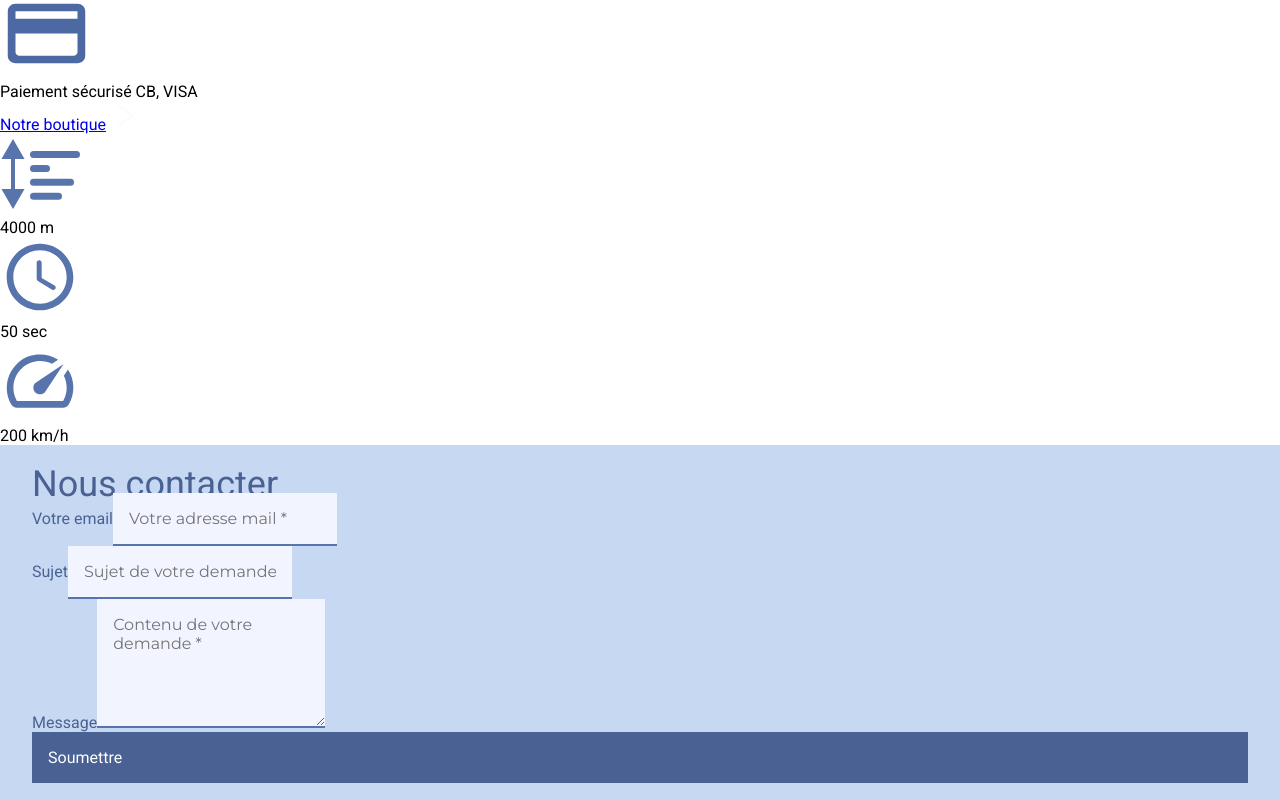
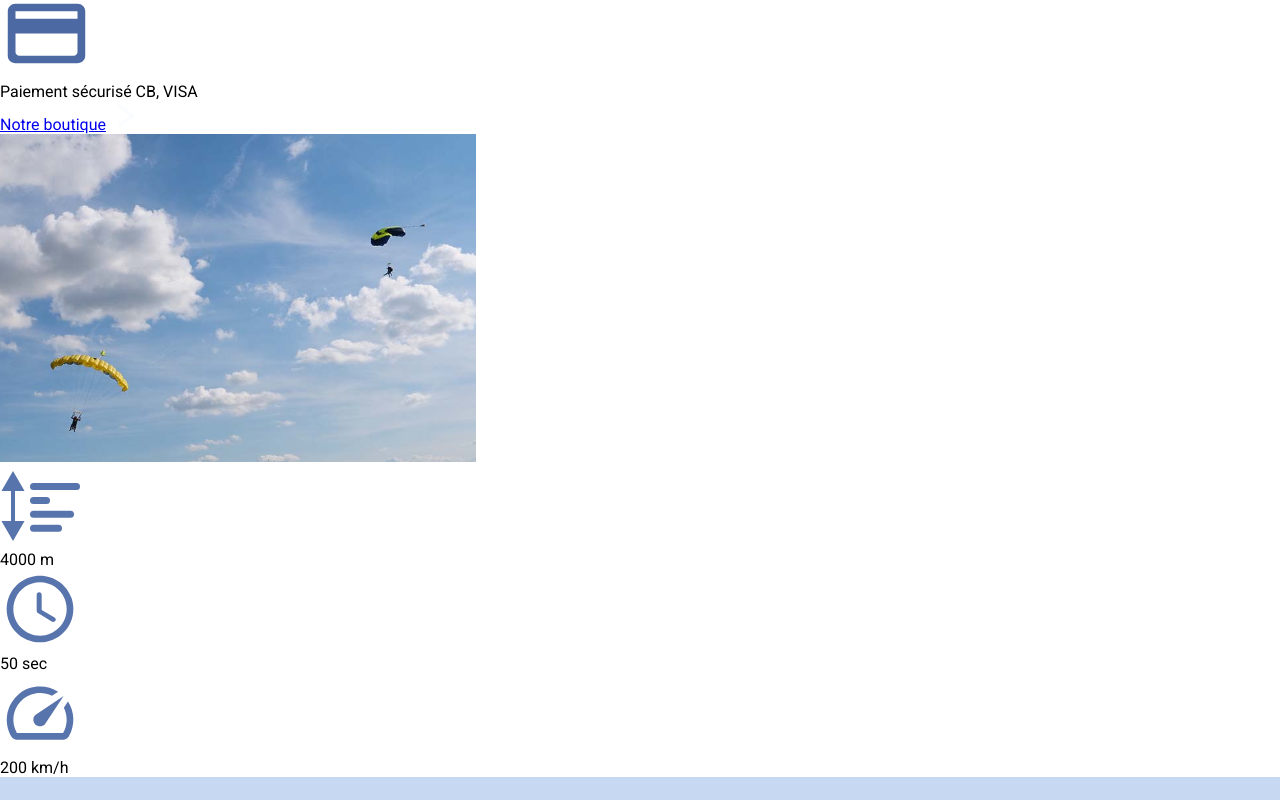
Before and after one commit to miladesmet/diagonale-chute-libre, a React (Vite) app: page / in a window 1280 px wide. Shown: the part 420-1220 px from the top of the page. Built offline with nearby package versions, Linux system fonts and the light colour scheme.

Commit message:
feat : add image and animation to jump informations section

```diff
--- /dev/null
+++ b/src/components/GoToButton.tsx
@@ -0,0 +1,16 @@
+import React from "react";
+import { Link } from "react-router-dom";
+import arrowRight from '../assets/arrow-right-ios.svg'
+
+const GoToButton = ({path, text}) => {
+  return <Link
+  className="flex items-center justify-end text-white text-lg font-bold tracking-wider bg-[#0E4595] py-2 pl-4"
+  to={path}
+  title={text}
+>
+  {text}
+  <img className="duration-300" src={arrowRight} alt="Flèche vers la droite" />
+</Link>
+}
+
+export default GoToButton
--- a/src/components/LogoWithText.tsx
+++ b/src/components/LogoWithText.tsx
@@ -1,7 +1,7 @@
 import React from 'react'
 
-const LogoWithText = ({ icon, text, size }) => (
-  <div className={`flex flex-col items-center w-${size} max-w-xs group`}>
+const LogoWithText = ({ icon, text }) => (
+  <div className={`flex flex-col items-center max-w-xs group`}>
     <img src={icon} alt={text} />
     <p className='text-center text-[#314A7D]'>{text}</p>
   </div>
--- a/src/screens/Accueil.tsx
+++ b/src/screens/Accueil.tsx
@@ -1,12 +1,12 @@
 import React from 'react'
 import LogoWithText from '../components/LogoWithText'
-import arrowLeft from '../assets/arrow-left-ios.svg'
 import creditCardLogo from '../assets/credit-card.svg'
 import mailLogo from '../assets/mail.svg'
 import speedLogo from '../assets/speed-logo.svg'
 import timeLogo from '../assets/time-logo.svg'
 import heightLogo from '../assets/height-logo.svg'
-import { Link } from 'react-router-dom'
+import skydivesImage from '../assets/images/vol.svg'
+import GoToButton from '../components/GoToButton'
 
 const Accueil = () => {
   return (
@@ -33,25 +33,21 @@ const Accueil = () => {
 
       <section className="flex flex-col items-center gap-6 py-4">
         <div className="flex items-start justify-center gap-20 md:gap-40">
-          <LogoWithText size={'2/5'} icon={mailLogo} text={'Achetez en ligne et recever directement votre bon par mail'} />
-          <LogoWithText size={'2/5'} icon={creditCardLogo} text={'Paiement sécurisé CB, VISA'} />
+          <LogoWithText icon={mailLogo} text={'Achetez en ligne et recever directement votre bon par mail'} />
+          <LogoWithText icon={creditCardLogo} text={'Paiement sécurisé CB, VISA'} />
         </div>
         {/* ToDo : Update Link path to shop */}
-        <Link
-          className="flex gap-4 text-white text-lg font-bold tracking-wider bg-[#0E4595] w-fit py-2 px-4"
-          to={'ToDo:pathToShop'}
-          title="Aller à la boutique"
-        >
-          Notre boutique
-          <img src={arrowLeft} alt="Y aller" />
-        </Link>
+        <GoToButton path={'pathToShop'} text={'Notre boutique'} />
       </section>
 
-      <section className='flex flex-col items-center gap-6 py-4'>
-        <div className="flex items-start justify-around gap-6 font-bold text-xl">
-          <LogoWithText size={'2/6'} icon={heightLogo} text={'4000 m'} />
-          <LogoWithText size={'2/6'} icon={timeLogo} text={'50 sec'} />
-          <LogoWithText size={'2/6'} icon={speedLogo} text={'200 km/h'} />
+      <section className="flex flex-col items-center gap-6 py-4">
+        <div className='overflow-hidden w-full h-64'>
+          <img className="object-cover w-full md:h-80 duration-500 hover:scale-125" src={skydivesImage} alt="Parachutes sur ciel nuageux" />
+        </div>
+        <div className="flex items-start justify-around gap-20 font-bold text-xl">
+          <LogoWithText icon={heightLogo} text={'4000 m'} />
+          <LogoWithText icon={timeLogo} text={'50 sec'} />
+          <LogoWithText icon={speedLogo} text={'200 km/h'} />
         </div>
       </section>
     </main>
--- a/src/styles/style.css
+++ b/src/styles/style.css
@@ -11,6 +11,10 @@
     font-family: Roboto;
     font-style: normal;
   }
+
+body {
+  overflow-x: hidden;
+}
 
 /*----------------------------------
     Style du footer
```
Also changed, not shown: src/assets/arrow-right-ios.svg (renamed from src/assets/arrow-left-ios.svg), src/assets/images/vol.svg (added), src/components/ProductCarousel.tsx (deleted).
